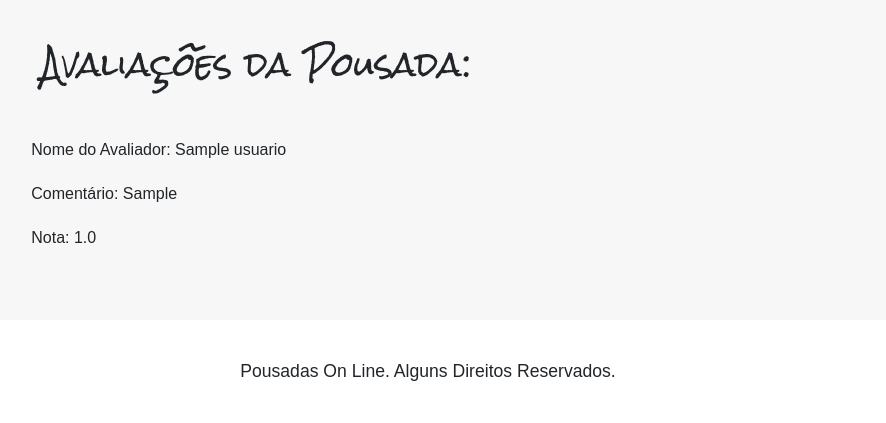
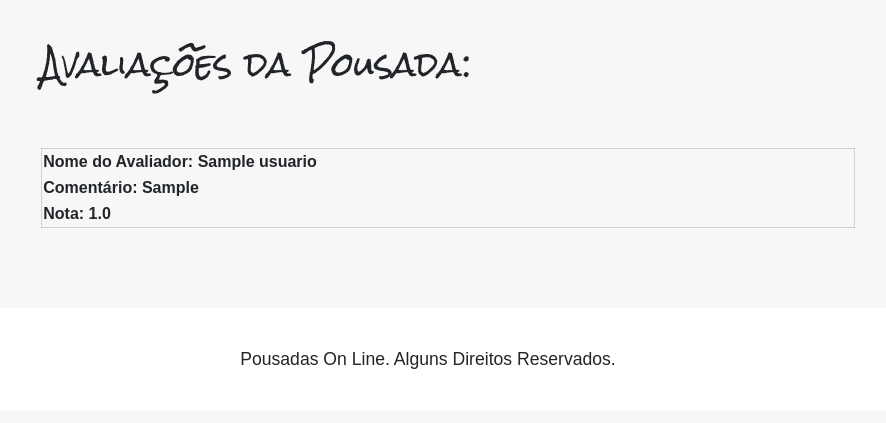
Before and after one commit to jharbes/PROGRAMACAO-WEB, a PHP site: page /detalhes.php?cod=1 in a window 1280 px wide. Shown: the part 801-1224 px from the top of the page, without its empty margins (212-1098 px from the left). After the commit the page ends 1170 px from the top, so only its background shows below. Run offline with PHP 8.4, Linux system fonts and the light colour scheme; tables that the repository leaves empty hold one stand-in row (values such as "Sample post"); data that the repository does not hold is empty; some web fonts are replaced.

Commit message:
acerto de comentarios

```diff
--- a/trabalho_final/site-reserva-pousadas/detalhes.php
+++ b/trabalho_final/site-reserva-pousadas/detalhes.php
@@ -78,9 +78,9 @@ require_once 'includes/login.php';
         else{
             if ($avaliacoes->num_rows>=1){
                 while($reg=$avaliacoes->fetch_object()){
-                    echo "<tr><td>Nome do Avaliador: " . htmlspecialchars($reg->nome) . "</td></tr>";
+                    echo "<table class='comentario'><tr><td>Nome do Avaliador: " . htmlspecialchars($reg->nome) . "</td></tr>";
                     echo "<tr><td>Comentário: " . htmlspecialchars($reg->comentario) . "</td></tr>";
-                    echo "<tr><td>Nota: " . htmlspecialchars($reg->nota) . "</td></tr>";
+                    echo "<tr><td>Nota: " . htmlspecialchars($reg->nota) . "</td></tr></table>";
                 }
             } else{
                 echo "<tr><td>Nenhuma avaliação encontrada.</td></tr>";
--- a/trabalho_final/site-reserva-pousadas/estilos/style.css
+++ b/trabalho_final/site-reserva-pousadas/estilos/style.css
@@ -314,3 +314,12 @@ h2#h2_avaliacoes{
     padding: 20px;
     font-family: RockSalt, Arial, Helvetica, sans-serif;
 }
+
+table.comentario{
+    border: 1px solid rgba(0, 0, 0, 0.144);
+    padding: 20px;
+    width: 100%;
+    font-family: SourceCodePro, Arial, Helvetica, sans-serif;
+    margin: 20px;
+    font-weight: 600;
+}
```
